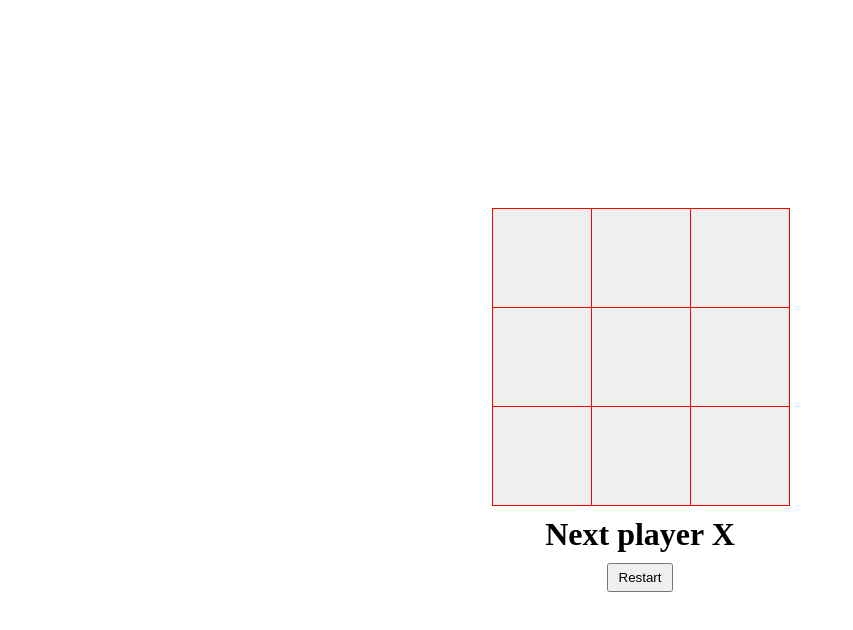
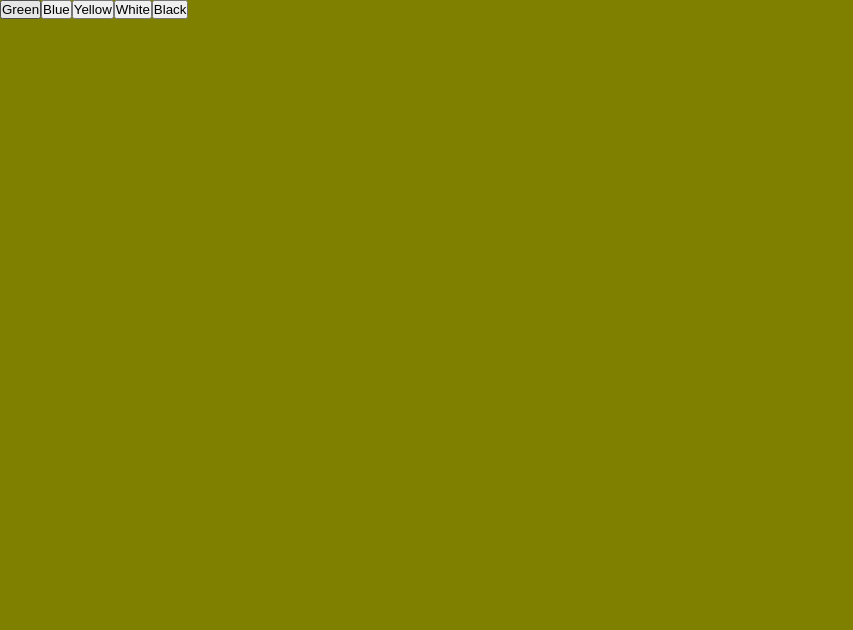
Before and after one commit to Abdul-Haseb/react-25-Project, a React (Vite) app: page / in a window 1280 px wide. Shown: the top 630 px of the page, without its empty margins (0-853 px from the left). Built offline with nearby package versions, Linux system fonts and the light colour scheme; the HTML template or start-up script is replaced by a standard one.

Commit message:
Bg changer project has been added

```diff
--- a/src/App.jsx
+++ b/src/App.jsx
@@ -1,4 +1,7 @@
 /* eslint-disable no-unused-vars */
+import BgChanger from "./components/Bg-changer/Index";
+import TestUseFetchCustomHook from "./components/CustomHook/Test";
+import TestingCustomHook from "./components/CustomHook/Test";
 import { FindGithubUser } from "./components/GithubUser/FindGithubUser";
 import SearchUser from "./components/SearchField";
 import SearchedField from "./components/SearchField/Copy";
@@ -56,7 +59,13 @@ function App() {
       {/* <SearchedField /> */}
 
       {/* TicTacToe  */}
-      <TicTacToe />
+      {/* <TicTacToe /> */}
+
+      {/* Using Custom HOOK  */}
+      {/* <TestUseFetchCustomHook /> */}
+
+      {/* Bg Changer  */}
+      <BgChanger />
     </div>
   );
 }
--- /dev/null
+++ b/src/components/Bg-changer/Index.jsx
@@ -0,0 +1,24 @@
+import { useState } from "react";
+
+export default function BgChanger() {
+  const [color, setColor] = useState("olive");
+
+  const handleColor = (color) => {
+    setColor((prevColor) => (prevColor === color ? "" : color));
+  };
+  return (
+    <div
+      style={{
+        width: "100%",
+        height: "100vh",
+        backgroundColor: color,
+      }}
+    >
+      <button onClick={() => handleColor("green")}>Green</button>
+      <button onClick={() => handleColor("blue")}>Blue</button>
+      <button onClick={() => handleColor("yellow")}>Yellow</button>
+      <button onClick={() => handleColor("white")}>White</button>
+      <button onClick={() => handleColor("black")}>Black</button>
+    </div>
+  );
+}
--- /dev/null
+++ b/src/components/CustomHook/Test.jsx
@@ -0,0 +1,19 @@
+import useFetchCustomHook from "./Use-Fetch";
+
+const URL = "https://dummyjson.com/products";
+export default function TestUseFetchCustomHook() {
+  const { data, loading, error } = useFetchCustomHook(URL);
+
+  // console.log(data, loading, error);
+
+  return (
+    <div>
+      <h1>Fetch Products</h1>
+      {loading && <p>Loading</p>}
+      {error && <p>There is some error</p>}
+      {data &&
+        data.products &&
+        data.products.map((item) => <p key={item.id}>{item.title}</p>)}
+    </div>
+  );
+}
--- /dev/null
+++ b/src/components/CustomHook/Use-Fetch.jsx
@@ -0,0 +1,28 @@
+import { useEffect, useState } from "react";
+
+export default function useFetchCustomHook(url) {
+  const [data, setData] = useState(null);
+  const [loading, setLoading] = useState(false);
+  const [error, setError] = useState(null);
+
+  const FetchUserData = async () => {
+    setLoading(true);
+    try {
+      const response = await fetch(url);
+      if (!response.ok) throw new Error(response.statusText);
+
+      const result = await response.json();
+      setData(result);
+      setLoading(false);
+    } catch (error) {
+      setError(`${error} some Error occured`);
+      setLoading(false);
+    }
+  };
+
+  useEffect(() => {
+    FetchUserData();
+  }, [url]);
+
+  return { data, loading, error };
+}
--- a/src/components/tictactoe/TicTacToe.jsx
+++ b/src/components/tictactoe/TicTacToe.jsx
@@ -1,4 +1,3 @@
-/* eslint-disable react/prop-types */
 // Import necessary hooks and components from React and React Icons
 import { useState } from "react"; // Hook to manage state in functional components
 import { useEffect } from "react"; // Hook to perform side effects in functional components
@@ -19,17 +18,7 @@ export default function TicTacToe() {
     if (handleWinner(copySquare) || copySquare[getCurrentBox]) return;
 
     // Update the clicked square with 'X' or 'O' based on whose turn it is
-    copySquare[getCurrentBox] = isXTurn ? (
-      <span
-        style={{
-          color: "blue",
-        }}
-      >
-        X
-      </span>
-    ) : (
-      <span style={{ color: "red" }}>O</span>
-    );
+    copySquare[getCurrentBox] = isXTurn ? "X" : "O";
 
     // Toggle the turn to the next player
     setIsXTurn(!isXTurn);
```
